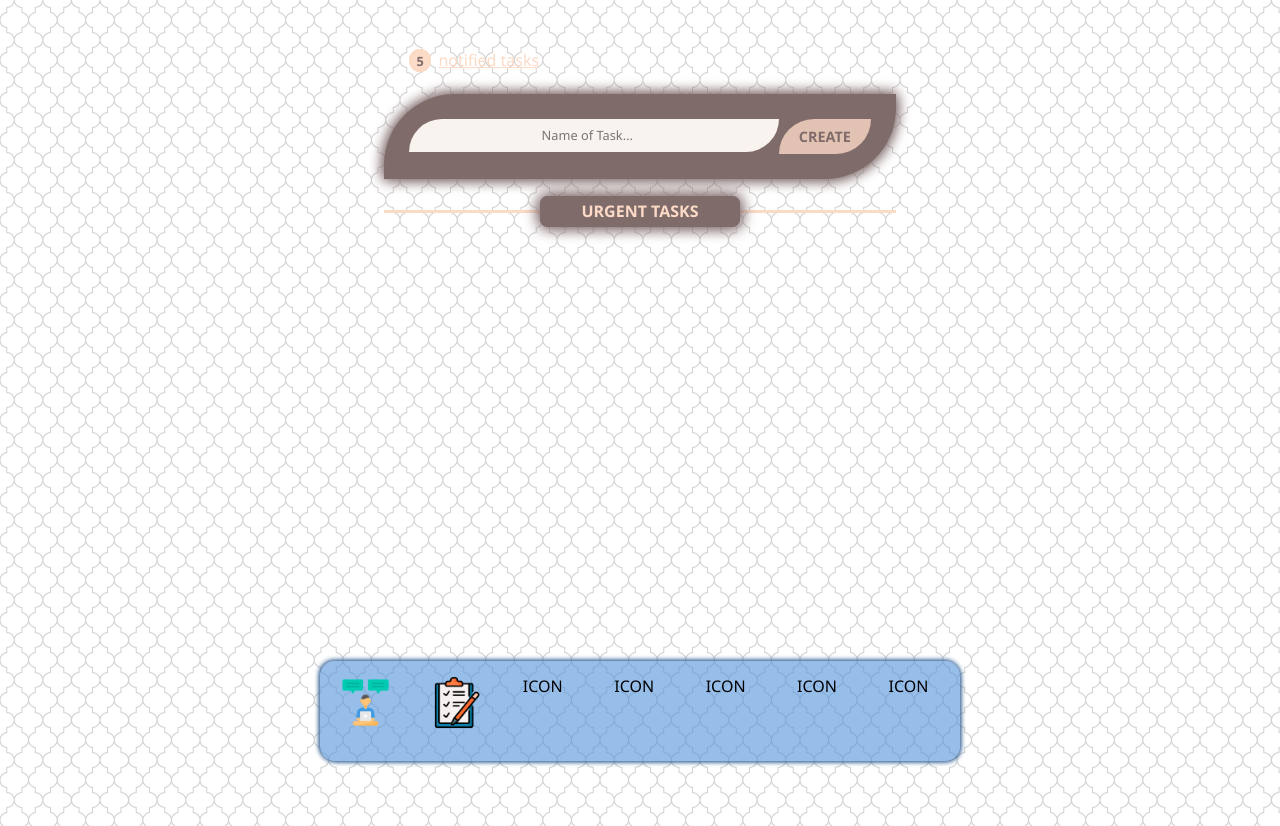
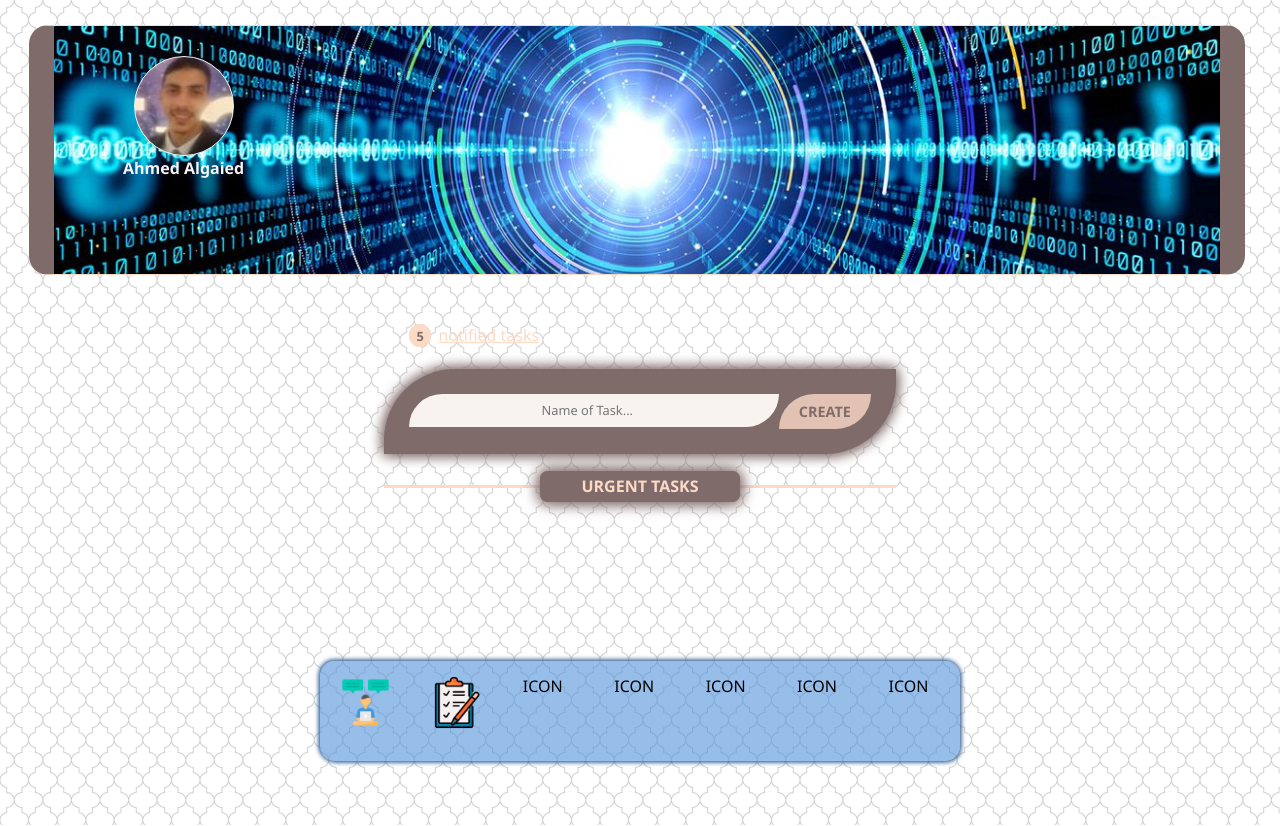
Before and after one commit to ahmedelg/Mahaamiee, a plain HTML site: page index.html in a window 1280 px wide. Drawn offline with Linux system fonts and the light colour scheme.

Commit message:
End Header Section

```diff
--- /dev/null
+++ b/animations/developersAnimation.js
@@ -0,0 +1,38 @@
+const path = "./assets/imgs/developers/";
+const developers = [
+  { name: "ahmed algaied", imagePath: "algaied.JPG" },
+  {
+    name: "fabio nelli",
+    imagePath: "Fabio.JPG"
+  }
+];
+
+// DEFAULT DEVELOPERS0 COME FIRST
+currentDisplayedDeveloper = 0;
+
+const animateDeveloperImg = document.getElementById("animateDeveloperImg");
+const animateDeveloperName = document.getElementById("animateDeveloperName");
+const animateDevelopers = () => {
+  setInterval((vnt) => {
+    // console.log("Change developer's name & image");
+    // CHECK IF EXCEEDS THE LAST INDEX
+    if (currentDisplayedDeveloper > developers.length - 1) {
+      // 3 > (2)
+      // RESTART DISPLAYING DEVELOPERS
+      currentDisplayedDeveloper = 0;
+    }
+
+    animateDeveloperImg.style.background = `url(${
+      path + developers[currentDisplayedDeveloper].imagePath
+    })`;
+
+    // `url(${path + developers[currentDisplayedDeveloper].imagePath})`
+    animateDeveloperName.innerText = developers[currentDisplayedDeveloper].name;
+
+    currentDisplayedDeveloper++;
+  }, 3000);
+};
+// START ANIMATE DEVELOPERS
+animateDevelopers();
+// ./assets/imgs / developers / algaied.JPG
+// $0.style.background ='url(./assets/imgs/developers/algaied.JPG)'
--- /dev/null
+++ b/css/parts/mahamiee_header.css
@@ -0,0 +1,51 @@
+.mahamiee-header {
+  position: relative;
+  width: 95%;
+  height: 250px;
+  /* background: linear-gradient(to left, red, blue), url('../../assets/imgs/backgrounds/background.jpg'); */
+  background-image: url('../../assets/imgs/backgrounds/background.jpg');
+  ;
+
+  background-size: cover;
+  background-repeat: no-repeat;
+  background-position: 0cm;
+  /* box-shadow: 1px 1px 13px #719ef9; */
+  margin: 25px 2.2333333%;
+  border-left: 25px solid #806b6b;
+  border-right: 25px solid #806b6b;
+  border-radius: 19px;
+}
+
+.mahamiee-header_content {}
+
+:root {}
+
+.developers-details {
+  position: absolute;
+  top: 30px;
+  left: 30px;
+  width: 200px;
+  text-align: center;
+}
+
+
+.developers-details .developer-image {
+  width: 100px;
+  height: 100px;
+  border: 1px solid whitesmoke;
+  border-radius: 100px;
+  margin: 0 auto;
+
+  background-image: url('../../assets/imgs/developers/algaied.JPG');
+  /* background-image: url('../../assets/imgs/developers/Fabio.JPG'); */
+  background-repeat: no-repeat !important;
+  background-position: 0px -7px !important;
+  background-size: cover !important;
+}
+
+.developers-details .developer-name {
+  color: whitesmoke;
+  padding: .2rem 0;
+  text-transform: capitalize;
+  font-weight: 600;
+}
--- a/css/styles.css
+++ b/css/styles.css
@@ -1,5 +1,7 @@
 @import "./parts/tools-box.css";
 @import "./shapes/shapes.css";
+
+@import "./parts/mahamiee_header.css";
 
 .wow {
   visibility: hidden;
--- a/index.html
+++ b/index.html
@@ -27,9 +27,22 @@
   <body>
     <!-- Start To-Do App -->
     <div id="root">
-        <!--overlay-->
+      <header class="mahamiee-header">
+        <div class="mahamiee-header_content">
+          <!-- IMAGES F DEVELOPERS -->
+          <div class="developers-details">
+            <div class="developer-image" id='animateDeveloperImg'>
+
+            </div>
+            <p class="developer-name" id='animateDeveloperName'>
+              Ahmed Algaied
+            </p>
+          </div>
+        </div>
+      </header>
         <!-- TO-DO APP -->
         <section class="to-do-app">
+
           <!-- App-Info -->
           <section id="to-do-header">
             <p class="notified-tasks">
@@ -180,6 +193,9 @@
         });
       });
     </script>
+
+<!-- DEVELOPER ANIMATION -->
+<script src="./animations/developersAnimation.js"></script>
     <script src="js/env.js"></script>
     <!-- Interfaces -->
     <script src="js/interfaces/interface.js"></script>
--- a/js/Features/openTask.js
+++ b/js/Features/openTask.js
@@ -4,4 +4,7 @@
       & DISPLAY DETAILS F TASK - HANDLE DETAILS F TASK
    #############################################################  */
 "use strict";
-const openTask = () => {};
+const openTask = () => { };
+
+
+// OPEN TASK
```
Also changed, not shown: assets/imgs/backgrounds/background.jpg (added), assets/imgs/developers/Fabio.JPG (added), assets/imgs/developers/algaied.JPG (added).
